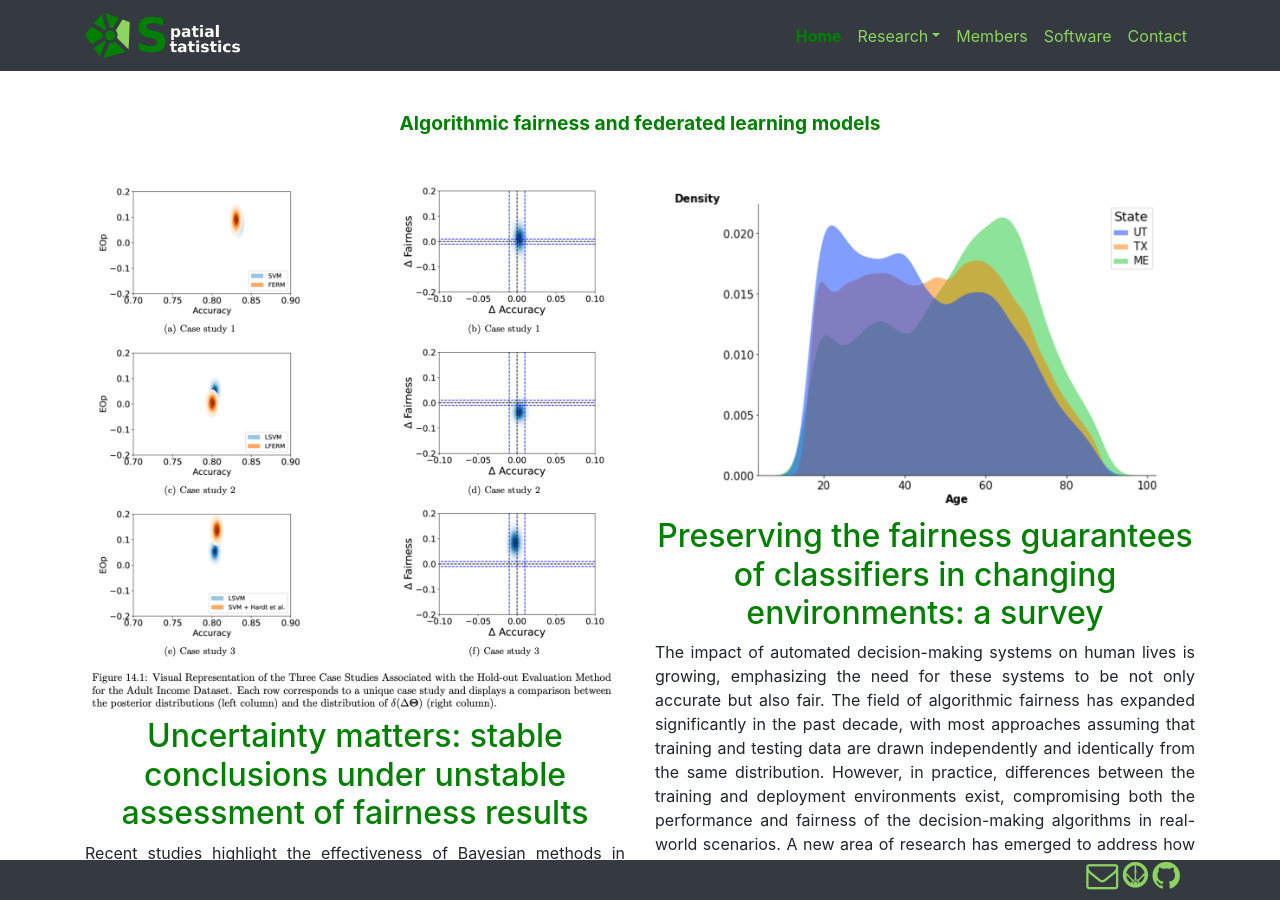
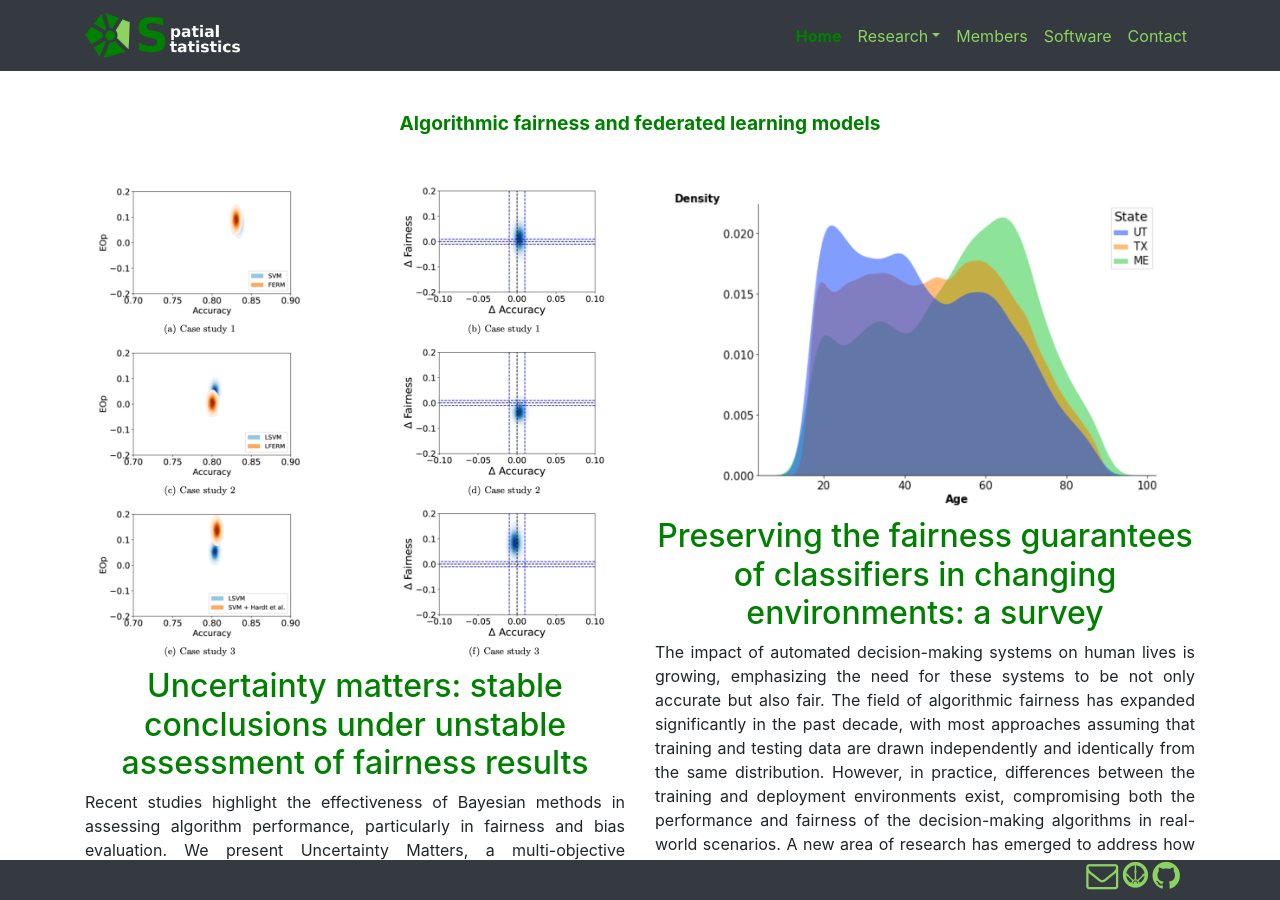
Before and after one commit to spatialstatisticsupna/spatialstatisticsupna.github.io, a Jekyll site: the page built from fairness.html, in a window 1280 px wide and 900 px high. Built offline with Jekyll 4.4.1, drawn with Linux system fonts in a browser that asks for light colours; some web fonts are replaced.

Commit message:
Update files

```diff
--- a/_layouts/fairness.html
+++ b/_layouts/fairness.html
@@ -24,7 +24,7 @@
 
   <div class="col-lg-6 col-md-6 text-center">
                 <div class="service-box">
-                    <img class="r-img" src="img/fairness/UM.png" width="50%"></img>
+                    <img class="r-img" src="img/fairness/UM.png" width="40%"></img>
                     <h2 class="title-color">Uncertainty matters: stable conclusions under unstable assessment of fairness results</h2>
                     <p align="justify">Recent studies highlight the effectiveness of Bayesian methods in assessing algorithm performance, particularly in fairness and bias evaluation. We present Uncertainty Matters, a multi-objective uncertainty-aware algorithmic comparison framework. In fairness focused scenarios, it models sensitive group confusion matrices using Bayesian updates and facilitates joint comparison of performance (e.g., accuracy) and fairness metrics (e.g., true positive rate parity). Our approach works seamlessly with common evaluation methods like K-fold cross-validation, effectively addressing dependencies among the K posterior metric distributions. The integration of correlated information is carried out through a procedure tailored to the classifier’s complexity. Experiments demonstrate that the insights derived from algorithmic comparisons employing the Uncertainty Matters approach are more informative, reliable, and less influenced by particular data partitions.<br> <a href="https://proceedings.mlr.press/v238/barrainkua24a.html" target="_blank">View Full-Text</a>. <a href="https://github.com/abarrainkua/UncertaintyMatters" target="_blank">Python code available at GitHub repository</a></p>
   </div>
```
Also changed, not shown: img/fairness/UM.png.
